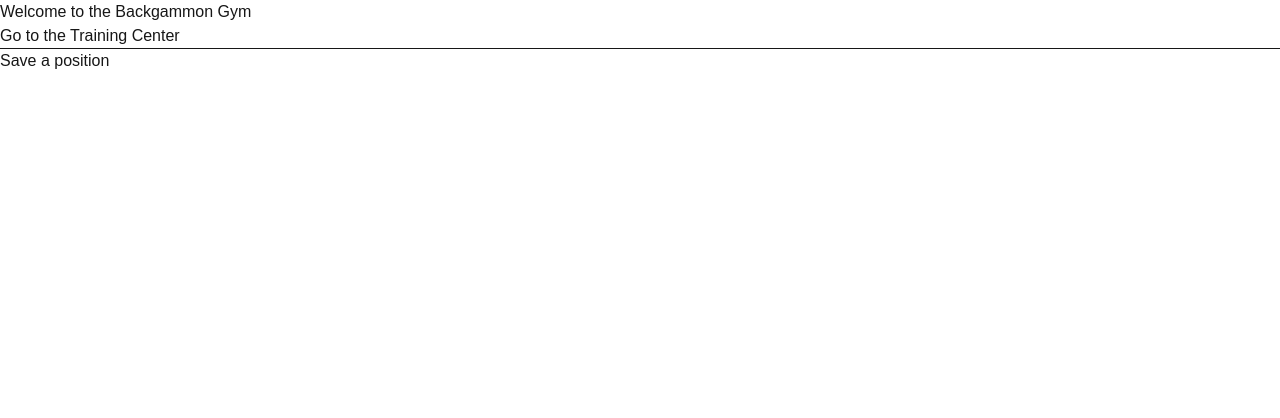
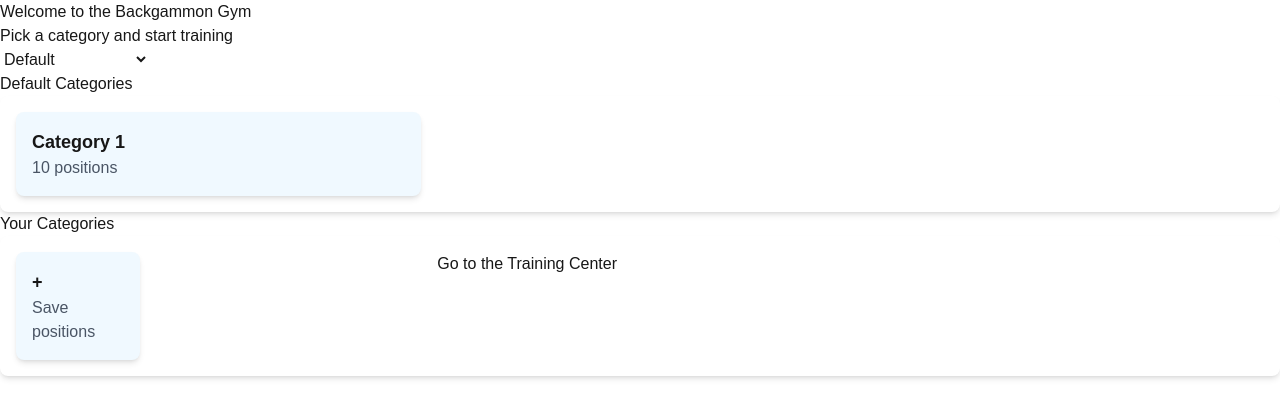
Before and after one commit to marcobaass/bg-gym, a Next.js app: page / in a window 1280 px wide. Shown: the top 418 px of the page. Built offline with nearby package versions, Linux system fonts and the light colour scheme.

Commit message:
training filtered categorys implemented

```diff
--- a/app/board/page.tsx
+++ b/app/board/page.tsx
@@ -9,7 +9,8 @@ import { useState, useEffect, useReducer } from 'react'
 import { compareWithBestMoves } from '@/utils/compareBestMoves-utils';
 import ResultsModal from '@/components/ResultsModal';
 import { pointsFromEquityDiff } from '@/utils/scoring-utils';
-import { loadUserLibrary } from '@/utils/userLibrary';
+import { loadUserLibrary, shufflePositions } from '@/utils/userLibrary';
+import { useSearchParams } from 'next/navigation';
 
 import useBoardDestinationClick from './_hooks/useBoardDestinationClick';
 
@@ -18,6 +19,8 @@ import NavigationControls from '@/components/board/trainer/NavigationControls';
 import CubeDecisionButtons from '@/components/board/trainer/CubeDecisionButtons';
 import SubmitButton from '@/components/board/trainer/SubmitButton';
 import useBoardSubmitCubeDecision from './_hooks/useBoardSubmitCubeDecision';
+
+
 
 const cubeDecisions: CubeDecision[] = [
   'No Double',
@@ -28,9 +31,17 @@ const cubeDecisions: CubeDecision[] = [
 
 export default function Board({}) {
 
+  const searchParams = useSearchParams();
+  const searchParamsCategoryId = searchParams.get('categoryId');
+  console.log("Search params categoryId:", searchParamsCategoryId);
+
   const [positionData] = useState<Position[]>(() => {
     const userLibrary = loadUserLibrary();
-    return userLibrary.library.flatMap((category) => category.positions);
+    const categoryPositions = userLibrary.library.find((category) => category.category.id === searchParamsCategoryId)?.positions ?? [];
+    const shuffled = [...categoryPositions]
+
+    const shuffledPositions = shufflePositions(shuffled);
+    return shuffledPositions;
   });
 
   const [currentPositionIndex, setCurrentPositionIndex] = useState(0)
@@ -48,6 +59,7 @@ export default function Board({}) {
 
   const [cubeOptions, setCubeOptions] = useState<CubeOptionRow[]>([])
   const [cubePoints, setCubePoints] = useState<number>(0)
+
 
   // When the Position changes get new "position" from positionData
   useEffect(() => {
--- a/app/page.tsx
+++ b/app/page.tsx
@@ -1,14 +1,59 @@
+'use client'
+
+import { loadUserLibrary } from '@/utils/userLibrary'
 import Link from 'next/link'
-
 
 export default function Home() {
 
+  const userLibrary = loadUserLibrary()
   return (
       <div>
         <h1>Welcome to the Backgammon Gym</h1>
+
+        <h2>Pick a category and start training</h2>
+        {/* Filter categories */}
+        <select>
+          <option value="default">Default</option>
+          <option value="weakest">Weakest first</option>
+          <option value="longest">Longest untrained</option>
+          <option value="recently">Recently trained</option>
+          <option value="most">Most positions</option>
+        </select>
+
+        {/* Category Cards */}
+        <h3>Default Categories</h3>
+        <div className="grid grid-cols-1 md:grid-cols-2 lg:grid-cols-3 gap-4 bg-white rounded-lg shadow-md p-4">
+          <div className="rounded-lg shadow-md p-4 bg-sky-50">
+            <h3 className="text-lg font-bold">Category 1</h3>
+            <p className="text-gray-600">10 positions</p>
+          </div>
+        </div>
+
+        <h3>Your Categories</h3>
+        <div className="grid grid-cols-1 md:grid-cols-2 lg:grid-cols-3 gap-4 bg-white rounded-lg shadow-md p-4">
+        {userLibrary.library.map((category) => (
+          <Link
+            key={category.category.id}
+            href={`/board?categoryId=${category.category.id}`}
+          >
+            <div className="rounded-lg shadow-md p-4 mb-4 bg-sky-50">
+              <h3 className="text-lg font-bold">{category.category.name}</h3>
+              <p className="text-gray-600">{category.positions.length} positions</p>
+            </div>
+          </Link>
+        ))}
+        {/* save position card */}
+        <Link href='/parser'>
+        <div className="grid grid-cols-1 md:grid-cols-2 lg:grid-cols-3 gap-4 cursor-pointer">
+          <div className="rounded-lg shadow-md p-4 bg-sky-50">
+            <h3 className="text-lg font-bold">+</h3>
+            <p className="text-gray-600">Save positions</p>
+          </div>
+        </div>
+        </Link>
+
         <Link href='/board'>Go to the Training Center</Link>
-        <hr />
-        <Link href='/parser'>Save a position</Link>
       </div>
+        </div>
   )
 }
--- a/utils/userLibrary.ts
+++ b/utils/userLibrary.ts
@@ -1,4 +1,4 @@
-import { Category, UserLibrary } from "@/types/board";
+import { Category, Position, UserLibrary } from "@/types/board";
 
 export function isCategoryNameTaken(userCategories: Category[], name: string) {
     const inputName = name.toLowerCase().trim();
@@ -72,3 +72,13 @@ export function clearLastCategoryId(): void {
     if (typeof window === "undefined") return;
     localStorage.removeItem(LAST_CATEGORY_STORAGE_KEY);
 }
+
+export function shufflePositions(positions: Position[]): Position[] {
+    for (let i = positions.length -1; i > 0; i--) {
+        const j = Math.floor(Math.random() * (i+1));
+        const temp = positions[i];
+        positions[i] = positions[j];
+        positions[j] = temp;
+    }
+    return positions;
+}
```
